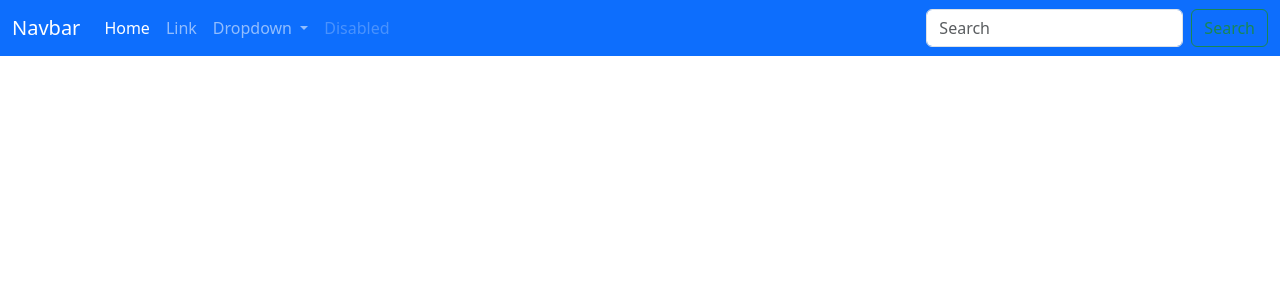
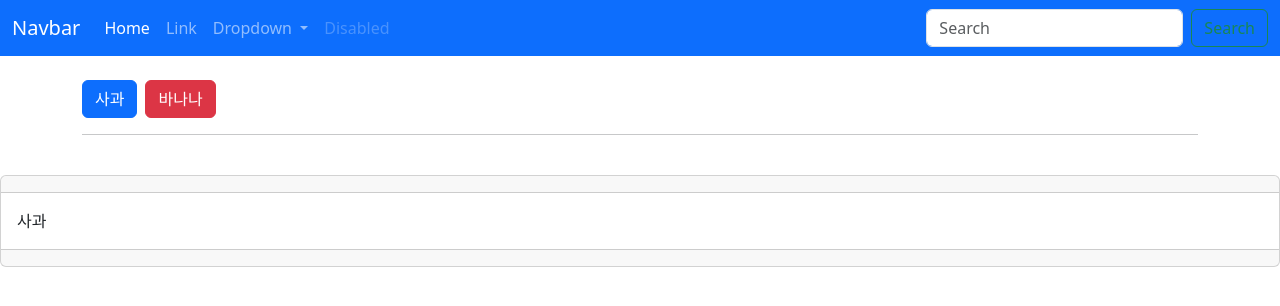
Before and after one commit to warpfence/learn-vue3, a Vue app: page / in a window 1280 px wide. Shown: the top 306 px of the page. Built offline with nearby package versions, Linux system fonts and the light colour scheme; no server answers.

Commit message:
[✨ Feat] Dynamic Component

```diff
--- /dev/null
+++ b/src/components/DynamicApple.vue
@@ -0,0 +1,7 @@
+<template>
+	<AppCard> 사과 </AppCard>
+</template>
+
+<script setup>
+import AppCard from './AppCard.vue';
+</script>
--- /dev/null
+++ b/src/components/DynamicBanana.vue
@@ -0,0 +1,7 @@
+<template>
+	<AppCard> 바나나 </AppCard>
+</template>
+
+<script setup>
+import AppCard from './AppCard.vue';
+</script>
--- /dev/null
+++ b/src/components/DynamicComponent.vue
@@ -0,0 +1,26 @@
+<template>
+	<div class="container py-4">
+		<button
+			class="btn btn-primary me-2"
+			@click="changeCurrentComp(DynamicApple)"
+		>
+			사과
+		</button>
+		<button class="btn btn-danger" @click="changeCurrentComp(DynamicBanana)">
+			바나나
+		</button>
+		<hr />
+	</div>
+	<component :is="currentComp"></component>
+</template>
+
+<script setup>
+import { shallowRef } from 'vue';
+import DynamicApple from './DynamicApple.vue';
+import DynamicBanana from './DynamicBanana.vue';
+
+const currentComp = shallowRef(DynamicApple);
+const changeCurrentComp = comp => (currentComp.value = comp);
+</script>
+
+<style lang="scss" scoped></style>
--- a/src/components/TheView.vue
+++ b/src/components/TheView.vue
@@ -1,9 +1,11 @@
 <template>
-	<ScriptSetup></ScriptSetup>
+	<main>
+		<DynamicComponent />
+	</main>
 </template>
 
 <script setup>
-import ScriptSetup from './ScriptSetup.vue';
+import DynamicComponent from './DynamicComponent.vue';
 </script>
 
 <style lang="scss" scoped></style>
```
